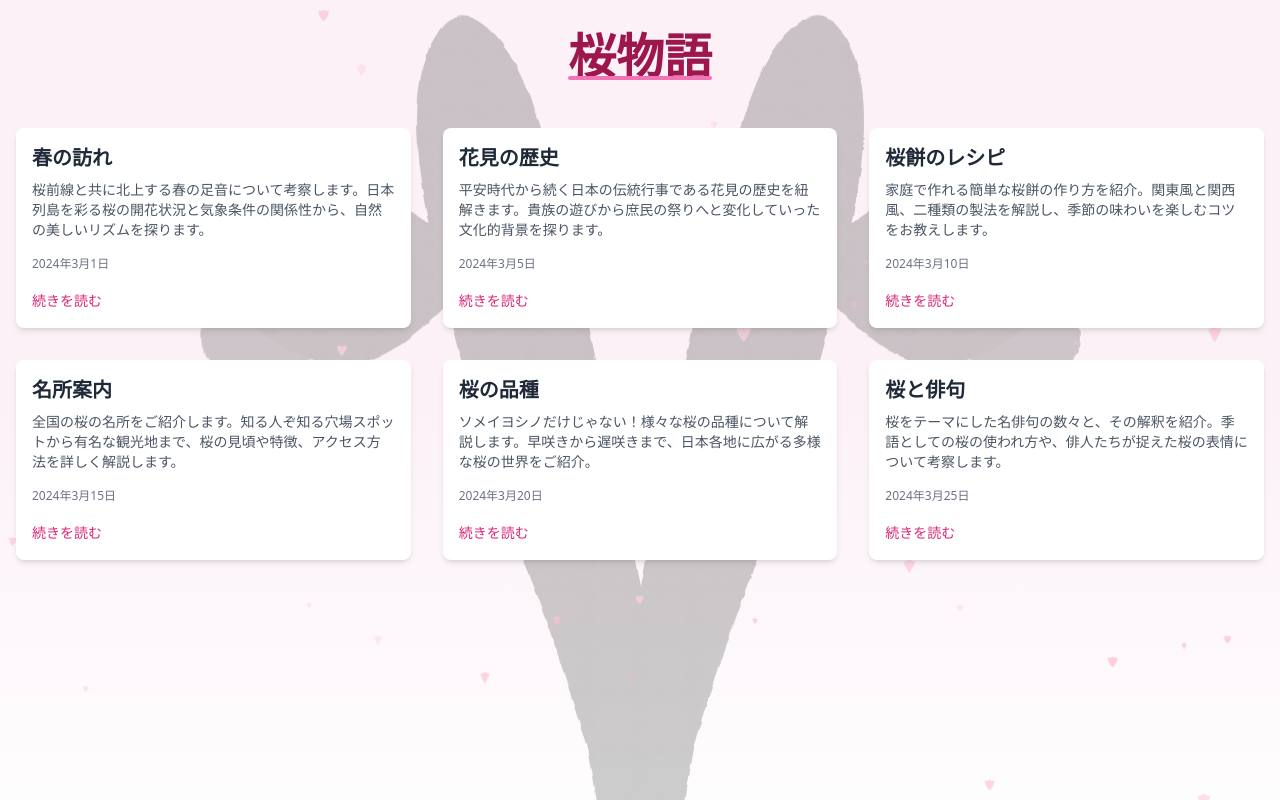
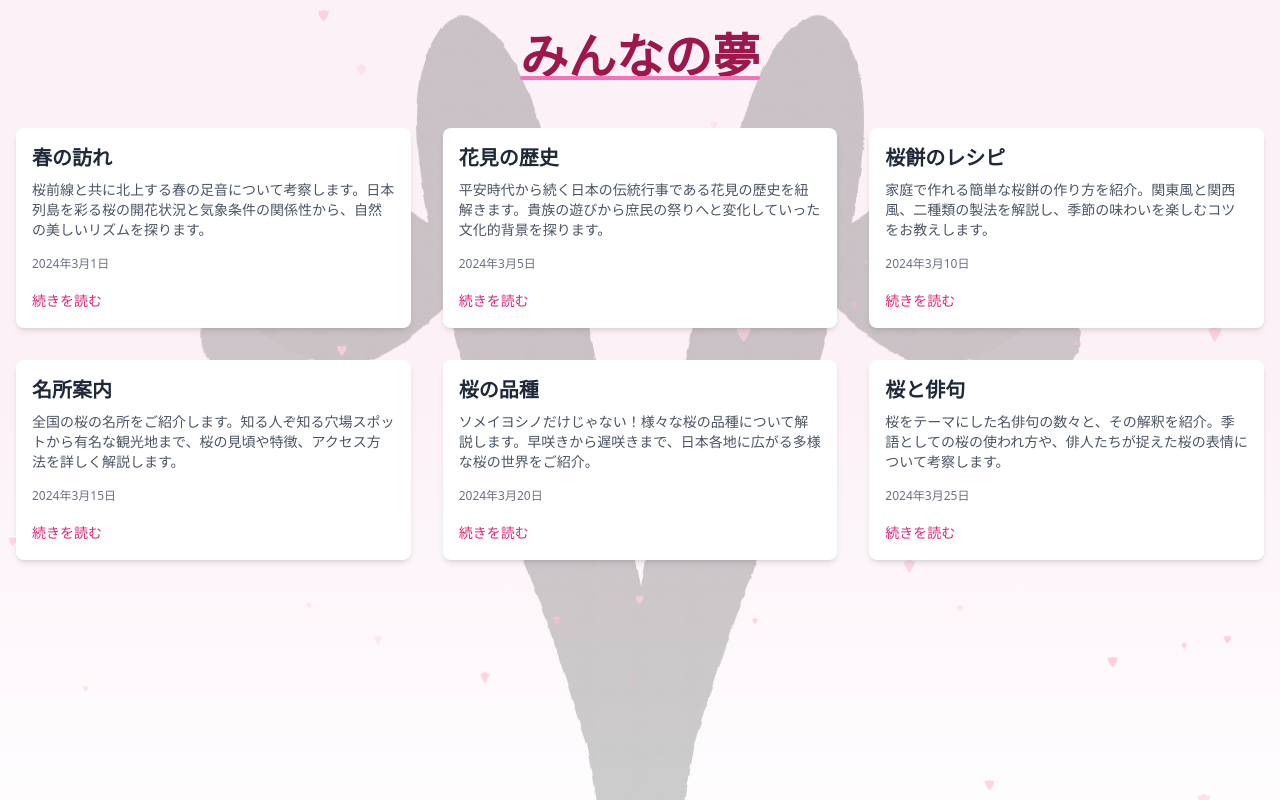
Before and after one commit to sekibuuun/DreamArticleGenerator_front, a React (Vite) app: page / in a window 1280 px wide. Built offline with nearby package versions, Linux system fonts and the light colour scheme.

Commit message:
fix: タイトル修正、key属性付与

```diff
--- a/src/pages/Articles.tsx
+++ b/src/pages/Articles.tsx
@@ -26,7 +26,7 @@ export function Articles(): React.ReactNode {
 				{/* シンプルなタイトル */}
 				<div className="text-center mb-12">
 					<h1 className="text-4xl md:text-5xl font-bold text-pink-800 relative inline-block">
-						桜物語
+						みんなの夢
 						<span className="absolute bottom-0 left-0 right-0 h-1 bg-pink-400 rounded-full" />
 					</h1>
 				</div>
@@ -55,7 +55,12 @@ export function Articles(): React.ReactNode {
 				{!loading && !error && (
 					<div className="grid grid-cols-1 sm:grid-cols-2 lg:grid-cols-3 gap-8 relative">
 						{articles.map((article, index) => (
-							<ArticleLists id={article.id} article={article} index={index} />
+							<ArticleLists
+								key={article.id}
+								id={article.id}
+								article={article}
+								index={index}
+							/>
 						))}
 					</div>
 				)}
```
